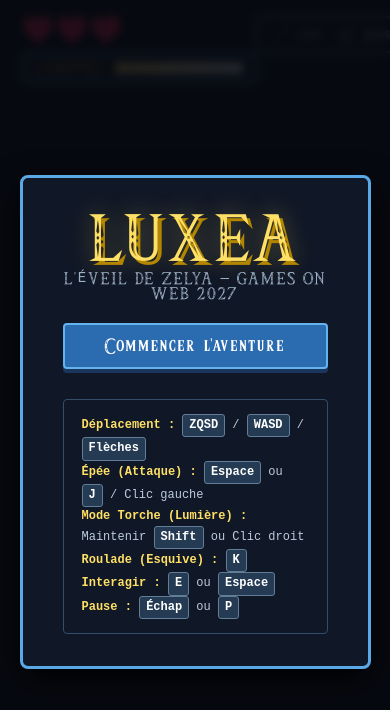
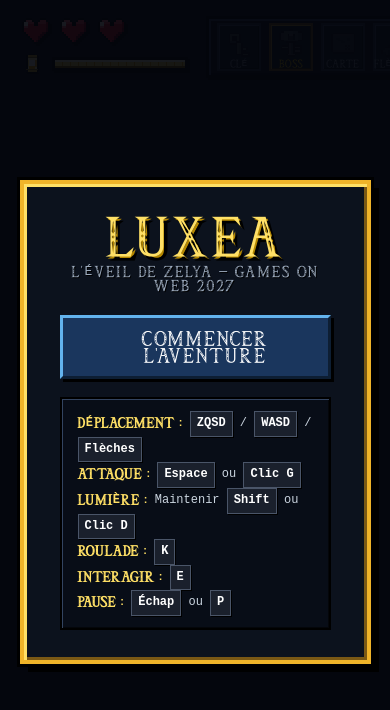
Before and after one commit to leomasoye/Luxea, a website built with Vite: page index.html in a window 390 px wide. Built offline with nearby package versions, Linux system fonts and the light colour scheme; what @babylonjs/core would draw is missing.

Commit message:
feat: implement pixel-art UI assets and retrofit retro game HUD styles

```diff
--- a/index.html
+++ b/index.html
@@ -60,16 +60,16 @@
     /* HUD Bar */
     #hud {
       display: flex;
-      justify-content: space-between;
+      justify-content: flex-start;
       align-items: flex-start;
-      padding: 16px 24px;
-      text-shadow: 2px 2px 0px #000;
+      padding: 16px 20px;
+      gap: 18px;
     }
 
-    .hud-left {
+    .hud-status-col {
       display: flex;
       flex-direction: column;
-      gap: 10px;
+      gap: 8px;
     }
 
     /* Health Hearts */
@@ -80,114 +80,178 @@
     }
 
     .heart-icon {
-      width: 28px;
+      width: 32px;
       height: 28px;
-      background: #ff2a55;
+      background-image: url('/assets/textures/ui/heart-full.svg');
+      background-size: contain;
+      background-repeat: no-repeat;
+      image-rendering: pixelated;
       display: inline-block;
-      clip-path: polygon(50% 10%, 65% 0%, 85% 0%, 100% 20%, 100% 50%, 50% 100%, 0% 50%, 0% 20%, 15% 0%, 35% 10%);
-      filter: drop-shadow(2px 2px 0px #2b000b);
-      transition: transform 0.15s ease;
+      filter: drop-shadow(2px 2px 0px #000);
+      transition: transform 0.1s ease;
     }
 
     .heart-icon.half {
-      background: linear-gradient(to right, #ff2a55 50%, #303742 50%);
+      background-image: url('/assets/textures/ui/heart-half.svg');
     }
 
     .heart-icon.empty {
-      background: #252b36;
+      background-image: url('/assets/textures/ui/heart-empty.svg');
     }
 
-    /* Light Gauge */
-    .light-gauge-container {
+    /* Retro Light Gauge (No text label, pixel lantern icon) */
+    .retro-gauge-container {
       display: flex;
       align-items: center;
       gap: 8px;
-      background: rgba(10, 16, 26, 0.75);
-      border: 2px solid #5aa9e6;
-      border-radius: 4px;
-      padding: 4px 10px;
-      box-shadow: 0 0 10px rgba(90, 169, 230, 0.3);
     }
 
-    .light-gauge-label {
-      font-family: 'Triforce', 'Courier New', monospace;
-      font-size: 13px;
-      font-weight: normal;
-      color: #ffe066;
-      text-transform: uppercase;
-      letter-spacing: 1.5px;
+    .gauge-icon {
+      width: 24px;
+      height: 24px;
+      background-size: contain;
+      background-repeat: no-repeat;
+      image-rendering: pixelated;
+      filter: drop-shadow(1px 1px 0px #000);
+      flex-shrink: 0;
     }
 
-    .light-bar-bg {
-      width: 130px;
-      height: 12px;
-      background: #141b25;
-      border: 1px solid #334e68;
+    .lantern-icon {
+      background-image: url('/assets/textures/ui/item-lantern.svg');
+    }
+
+    .retro-bar-frame {
+      width: 136px;
+      height: 14px;
+      background: #080c14;
+      border: 3px solid #000;
+      box-shadow: inset 1px 1px 0 #555, inset -1px -1px 0 #222, 2px 2px 0px #000;
+      position: relative;
       overflow: hidden;
-      position: relative;
     }
 
     .light-bar-fill {
       width: 100%;
       height: 100%;
-      background: linear-gradient(90deg, #ffe066, #fff3b0, #ffffff);
-      box-shadow: 0 0 8px #ffe066;
-      transition: width 0.1s linear;
+      background: repeating-linear-gradient(90deg, #ffe066 0px, #ffe066 7px, #e5a800 7px, #e5a800 8px);
+      box-shadow: inset 0 2px 0 #fffbe0, inset 0 -2px 0 #8c6000;
+      transition: width 0.08s linear;
     }
 
-    /* Keys Inventory */
-    .hud-right {
+    /* Retro Item Rack (Near Hearts) */
+    .retro-inventory-rack {
       display: flex;
-      gap: 12px;
-      background: rgba(10, 16, 26, 0.75);
-      border: 2px solid #627d98;
-      border-radius: 4px;
-      padding: 6px 12px;
+      gap: 8px;
+      align-items: center;
+      background: #080d17;
+      border: 3px solid #000;
+      box-shadow: inset 2px 2px 0 #334460, inset -2px -2px 0 #04060a, 2px 2px 0px #000;
+      padding: 4px 8px;
     }
 
-    .key-slot {
+    .item-slot {
       display: flex;
+      flex-direction: column;
       align-items: center;
-      gap: 6px;
-      font-family: 'Triforce', 'Courier New', monospace;
-      font-size: 13px;
-      font-weight: normal;
-      letter-spacing: 1px;
+      justify-content: center;
+      width: 44px;
+      height: 48px;
+      background: #0d1422;
+      border: 2px solid #23344d;
+      box-shadow: inset 1px 1px 0 #3b5377, inset -1px -1px 0 #050912;
+      position: relative;
+      padding-top: 2px;
+      transition: border-color 0.2s, background-color 0.2s;
     }
 
-    .key-icon {
-      font-size: 18px;
+    .item-slot.boss-slot {
+      border-color: #7a5814;
+      box-shadow: inset 1px 1px 0 #c4992e, inset -1px -1px 0 #332304;
+    }
+
+    .item-slot.acquired {
+      border-color: #ffd700;
+      background: #151e33;
+    }
+
+    .item-icon {
+      width: 28px;
+      height: 28px;
+      background-size: contain;
+      background-repeat: no-repeat;
+      background-position: center;
+      image-rendering: pixelated;
       opacity: 0.25;
       filter: grayscale(1);
-      transition: all 0.3s;
+      transition: all 0.2s;
     }
 
-    .key-icon.acquired {
+    .item-icon.acquired,
+    .item-slot.acquired .item-icon {
       opacity: 1;
-      filter: none;
-      transform: scale(1.1);
-      text-shadow: 0 0 8px #ffd700;
+      filter: drop-shadow(1px 1px 0px #000);
+      transform: scale(1.05);
+    }
+
+    .key-simple-icon {
+      background-image: url('/assets/textures/ui/key-simple.svg');
+    }
+
+    .key-boss-icon {
+      background-image: url('/assets/textures/ui/key-boss.svg');
+    }
+
+    .map-icon {
+      background-image: url('/assets/textures/ui/item-map.svg');
+    }
+
+    .arrow-icon {
+      background-image: url('/assets/textures/ui/item-arrow.svg');
+    }
+
+    .item-slot.item-locked .item-icon {
+      opacity: 0.15;
+    }
+
+    .slot-tag {
+      font-family: 'Triforce', monospace;
+      font-size: 9px;
+      letter-spacing: 0.5px;
+      color: #94a3b8;
+      text-transform: uppercase;
+      margin-top: 2px;
+      line-height: 1;
+    }
+
+    .slot-tag.boss-tag {
+      color: #ffd700;
+    }
+
+    .item-slot.acquired .slot-tag {
+      color: #ffe066;
+      font-weight: bold;
     }
 
     /* Floating Projected Interaction Prompt */
     #interaction-prompt {
       position: absolute;
       transform: translate(-50%, -100%);
-      background: rgba(12, 18, 28, 0.9);
-      border: 2px solid #ffe066;
-      color: #fff;
-      padding: 6px 12px;
-      border-radius: 4px;
-      font-family: 'Triforce', 'Courier New', monospace;
+      background: #080d17;
+      border: 3px solid #f0b429;
+      outline: 2px solid #000;
+      color: #ffe066;
+      padding: 5px 12px;
+      font-family: 'Triforce', monospace;
       font-size: 14px;
       letter-spacing: 1px;
       pointer-events: none;
       display: none;
-      box-shadow: 0 4px 10px rgba(0, 0, 0, 0.6);
+      box-shadow: 4px 4px 0px #000;
       white-space: nowrap;
+      text-shadow: 2px 2px 0px #000;
     }
 
-    /* Dialogue & Message Box */
+    /* Dialogue & Message Box - 16-Bit Retro RPG Frame */
     #dialogue-container {
       width: 100%;
       padding: 0 24px 24px 24px;
@@ -197,58 +261,65 @@
     .dialogue-box {
       max-width: 760px;
       margin: 0 auto;
-      background: #101726;
-      border: 3px solid #f0b429;
-      border-radius: 6px;
+      background: #0a0f1a;
+      border: 4px solid #f0b429;
+      outline: 3px solid #000000;
+      box-shadow: inset 3px 3px 0 #ffe066, inset -3px -3px 0 #7a5814, 6px 6px 0px #000000;
+      border-radius: 0px;
       padding: 16px 22px;
-      box-shadow: 0 8px 24px rgba(0,0,0,0.8), inset 0 0 12px rgba(240, 180, 41, 0.15);
       color: #f7fafc;
       position: relative;
     }
 
     .dialogue-speaker {
-      font-family: 'Triforce', 'Courier New', monospace;
+      font-family: 'Triforce', monospace;
       color: #ffe066;
       font-size: 16px;
       letter-spacing: 2px;
       text-transform: uppercase;
-      margin-bottom: 6px;
+      margin-bottom: 8px;
       display: flex;
       align-items: center;
       gap: 8px;
+      text-shadow: 2px 2px 0 #000;
     }
 
     .dialogue-text {
       font-size: 15px;
-      line-height: 1.5;
+      line-height: 1.6;
       min-height: 44px;
+      text-shadow: 1px 1px 0 #000;
     }
 
     .dialogue-hint {
       position: absolute;
       right: 18px;
       bottom: 10px;
-      font-family: 'Triforce', 'Courier New', monospace;
+      font-family: 'Triforce', monospace;
       font-size: 12px;
       letter-spacing: 1px;
-      color: #9fb3c8;
-      animation: pulse 1s infinite alternate;
+      color: #ffe066;
+      text-shadow: 1px 1px 0 #000;
     }
 
-    @keyframes pulse {
-      from { opacity: 0.5; }
-      to { opacity: 1; }
+    .dialogue-arrow {
+      display: inline-block;
+      animation: retro-blink 0.8s infinite steps(1);
     }
 
-    /* Modals & Fullscreen Overlays (Title, Pause, GameOver) */
+    @keyframes retro-blink {
+      0%, 49% { opacity: 1; }
+      50%, 100% { opacity: 0; }
+    }
+
+    /* Modals & Fullscreen Overlays (Title, Pause, GameOver) - Authentic Retro */
     .menu-modal {
       position: absolute;
       top: 0;
       left: 0;
       width: 100%;
       height: 100%;
-      background: rgba(7, 10, 17, 0.88);
-      backdrop-filter: blur(4px);
+      background: rgba(4, 6, 12, 0.92);
       display: flex;
       flex-direction: column;
       align-items: center;
@@ -257,97 +328,135 @@
       text-align: center;
     }
 
+    /* Retro Pixel Window Frame */
     .modal-card {
-      background: #101726;
-      border: 3px solid #5aa9e6;
-      border-radius: 8px;
-      padding: 32px 40px;
-      max-width: 540px;
+      background: #0c121d;
+      border: 4px solid #f0b429;
+      outline: 3px solid #000000;
+      box-shadow: inset 3px 3px 0 #ffe066, inset -3px -3px 0 #7a5814, 8px 8px 0px #000000;
+      border-radius: 0px;
+      padding: 30px 36px;
+      max-width: 500px;
       width: 90%;
-      box-shadow: 0 12px 32px rgba(0, 0, 0, 0.8);
     }
 
     .game-title {
-      font-family: 'Triforce', 'Courier New', sans-serif;
-      font-size: 54px;
-      letter-spacing: 5px;
+      font-family: 'Triforce', monospace;
+      font-size: 46px;
+      letter-spacing: 4px;
       color: #ffe066;
-      text-shadow: 4px 4px 0 #b38600, 0 0 25px rgba(255, 224, 102, 0.45);
-      margin-bottom: 8px;
+      text-shadow: 4px 4px 0 #000000, 2px 2px 0 #b38600;
+      margin-bottom: 6px;
     }
 
     .game-subtitle {
-      font-family: 'Triforce', 'Courier New', sans-serif;
-      font-size: 14px;
-      color: #9fb3c8;
+      font-family: 'Triforce', monospace;
+      font-size: 13px;
+      color: #a0aec0;
       letter-spacing: 2px;
       text-transform: uppercase;
       margin-bottom: 24px;
+      text-shadow: 1px 1px 0 #000;
     }
 
+    /* Retro Buttons with Cursor and Pixel 3D Bevel */
     .btn-retro {
-      display: inline-block;
+      display: flex;
+      align-items: center;
+      justify-content: center;
+      gap: 10px;
       width: 100%;
-      background: #2b6cb0;
-      border: 2px solid #63b3ed;
+      background: #1a365d;
+      border: 3px solid;
+      border-color: #63b3ed #0d1e33 #0d1e33 #63b3ed;
       color: #ffffff;
-      padding: 12px 20px;
-      font-family: 'Triforce', 'Courier New', monospace;
-      font-size: 18px;
+      padding: 12px 18px;
+      font-family: 'Triforce', monospace;
+      font-size: 17px;
       letter-spacing: 2px;
+      text-transform: uppercase;
       cursor: pointer;
-      border-radius: 4px;
+      border-radius: 0px;
       margin-bottom: 12px;
-      transition: all 0.15s ease;
-      box-shadow: 0 4px 0 #1a365d;
+      box-shadow: 3px 3px 0px #000000;
+      transition: none;
+    }
+
+    .btn-retro .cursor-arrow {
+      color: #ffe066;
+      font-size: 14px;
+      opacity: 0;
+      transform: translateX(-4px);
     }
 
     .btn-retro:hover {
-      background: #3182ce;
-      transform: translateY(-2px);
-      box-shadow: 0 6px 0 #1a365d;
+      background: #2b6cb0;
+      border-color: #bee3f8 #1a365d #1a365d #bee3f8;
+      color: #ffe066;
+    }
+
+    .btn-retro:hover .cursor-arrow {
+      opacity: 1;
+      transform: translateX(0);
     }
 
     .btn-retro:active {
-      transform: translateY(2px);
-      box-shadow: 0 2px 0 #1a365d;
+      border-color: #0d1e33 #63b3ed #63b3ed #0d1e33;
+      transform: translate(2px, 2px);
+      box-shadow: 1px 1px 0px #000000;
     }
 
     .btn-secondary {
-      background: #243b53;
-      border-color: #486581;
-      box-shadow: 0 4px 0 #102a43;
+      background: #1a202c;
+      border-color: #4a5568 #0a0d14 #0a0d14 #4a5568;
+      color: #cbd5e0;
     }
 
     .btn-secondary:hover {
-      background: #334e68;
-      box-shadow: 0 6px 0 #102a43;
+      background: #2d3748;
+      border-color: #718096 #1a202c #1a202c #718096;
+      color: #fff;
     }
 
+    /* Controls Panel - Retro Window Style */
     .controls-panel {
       margin-top: 18px;
-      background: rgba(16, 24, 38, 0.9);
-      border: 1px solid #334e68;
-      border-radius: 4px;
-      padding: 14px 18px;
+      background: #080d17;
+      border: 2px solid #000;
+      box-shadow: inset 1px 1px 0 #334460, inset -1px -1px 0 #04060a;
+      border-radius: 0px;
+      padding: 12px 16px;
       font-size: 12px;
       text-align: left;
-      line-height: 1.6;
-      color: #bcccdc;
+      line-height: 1.8;
+      color: #cbd5e0;
     }
 
     .controls-panel strong {
       color: #ffe066;
+      font-family: 'Triforce', monospace;
+      letter-spacing: 1px;
     }
 
     .key-badge {
       display: inline-block;
-      background: #243b53;
-      border: 1px solid #627d98;
+      background: #1a202c;
+      border: 1px solid #4a5568;
       padding: 1px 6px;
-      border-radius: 3px;
+      border-radius: 0px;
+      box-shadow: 1px 1px 0 #000;
       font-weight: bold;
       color: #fff;
+    }
+
+    /* Minimalist Retro Pause Hints */
+    .pause-hint {
+      margin-top: 14px;
+      font-family: 'Triforce', monospace;
+      font-size: 13px;
+      letter-spacing: 1.5px;
+      color: #94a3b8;
+      text-shadow: 1px 1px 0 #000;
     }
 
     /* Dev stats */
@@ -369,28 +478,44 @@
   <div id="ui-overlay">
     <!-- Top HUD -->
     <div id="hud">
-      <div class="hud-left">
+      <div class="hud-status-col">
         <div class="hearts-container" id="hearts-container">
           <div class="heart-icon" id="heart-0"></div>
           <div class="heart-icon" id="heart-1"></div>
           <div class="heart-icon" id="heart-2"></div>
         </div>
-        <div class="light-gauge-container">
-          <span class="light-gauge-label">Lumière</span>
-          <div class="light-bar-bg">
+        <div class="retro-gauge-container">
+          <div class="gauge-icon lantern-icon" title="Énergie de Lumière"></div>
+          <div class="retro-bar-frame">
             <div class="light-bar-fill" id="light-bar-fill"></div>
           </div>
         </div>
       </div>
 
-      <div class="hud-right">
-        <div class="key-slot" title="Clé simple (Caverne de l'Est)">
-          <span class="key-icon" id="icon-simple-key">🗝️</span>
-          <span>Clé</span>
+      <!-- Retro Items & Keys Rack (placed near hearts) -->
+      <div class="retro-inventory-rack">
+        <!-- Normal Key Slot -->
+        <div class="item-slot" id="slot-simple-key" title="Clé Simple">
+          <div class="item-icon key-simple-icon" id="icon-simple-key"></div>
+          <span class="slot-tag">Clé</span>
         </div>
-        <div class="key-slot" title="Clé du Boss (Sanctuaire de l'Ouest)">
-          <span class="key-icon" id="icon-boss-key">👑</span>
-          <span>Boss</span>
+
+        <!-- Boss Key Slot (specified as Clé de Boss) -->
+        <div class="item-slot boss-slot" id="slot-boss-key" title="Clé de Boss">
+          <div class="item-icon key-boss-icon" id="icon-boss-key"></div>
+          <span class="slot-tag boss-tag">Boss</span>
+        </div>
+
+        <!-- Reserved slot for Map (Carte) -->
+        <div class="item-slot item-locked" id="slot-map" title="Carte (Emplacement réservé)">
+          <div class="item-icon map-icon"></div>
+          <span class="slot-tag">Carte</span>
+        </div>
+
+        <!-- Reserved slot for Arrows (Flèches) -->
+        <div class="item-slot item-locked" id="slot-arrows" title="Flèches (Emplacement réservé)">
+          <div class="item-icon arrow-icon"></div>
+          <span class="slot-tag">Flèches</span>
         </div>
       </div>
     </div>
@@ -403,7 +528,7 @@
       <div class="dialogue-box">
         <div class="dialogue-speaker" id="dialogue-speaker">Zelya</div>
         <div class="dialogue-text" id="dialogue-text">...</div>
-        <div class="dialogue-hint">[E] ou [Espace] Continuer</div>
+        <div class="dialogue-hint">[E] ou [Espace] <span class="dialogue-arrow">▼</span></div>
       </div>
     </div>
   </div>
@@ -414,16 +539,20 @@
       <div class="game-title">LUXEA</div>
       <div class="game-subtitle">L'Éveil de Zelya — Games on Web 2027</div>
 
-      <button id="btn-start-game" class="btn-retro">Commencer l'aventure</button>
-      <button id="btn-sound-toggle" class="btn-retro btn-secondary" style="display: none;">Son : Désactivé</button>
+      <button id="btn-start-game" class="btn-retro">
+        <span class="cursor-arrow">►</span> Commencer l'aventure
+      </button>
+      <button id="btn-sound-toggle" class="btn-retro btn-secondary" style="display: none;">
+        <span class="cursor-arrow">►</span> Son : Désactivé
+      </button>
 
       <div class="controls-panel">
-        <div><strong>Déplacement :</strong> <span class="key-badge">ZQSD</span> / <span class="key-badge">WASD</span> / <span class="key-badge">Flèches</span></div>
-        <div><strong>Épée (Attaque) :</strong> <span class="key-badge">Espace</span> ou <span class="key-badge">J</span> / Clic gauche</div>
-        <div><strong>Mode Torche (Lumière) :</strong> Maintenir <span class="key-badge">Shift</span> ou Clic droit</div>
-        <div><strong>Roulade (Esquive) :</strong> <span class="key-badge">K</span></div>
-        <div><strong>Interagir :</strong> <span class="key-badge">E</span> ou <span class="key-badge">Espace</span></div>
-        <div><strong>Pause :</strong> <span class="key-badge">Échap</span> ou <span class="key-badge">P</span></div>
+        <div><strong>DÉPLACEMENT :</strong> <span class="key-badge">ZQSD</span> / <span class="key-badge">WASD</span> / <span class="key-badge">Flèches</span></div>
+        <div><strong>ATTAQUE :</strong> <span class="key-badge">Espace</span> ou <span class="key-badge">Clic G</span></div>
+        <div><strong>LUMIÈRE :</strong> Maintenir <span class="key-badge">Shift</span> ou <span class="key-badge">Clic D</span></div>
+        <div><strong>ROULADE :</strong> <span class="key-badge">K</span></div>
+        <div><strong>INTERAGIR :</strong> <span class="key-badge">E</span></div>
+        <div><strong>PAUSE :</strong> <span class="key-badge">Échap</span> ou <span class="key-badge">P</span></div>
       </div>
     </div>
   </div>
@@ -431,25 +560,30 @@
   <!-- Pause Menu Modal -->
   <div id="pause-modal" class="menu-modal interactive" style="display: none;">
     <div class="modal-card">
-      <div class="game-title" style="font-size: 32px;">PAUSE</div>
-      <div class="game-subtitle">Partie en suspens</div>
+      <div class="game-title" style="font-size: 36px; margin-bottom: 20px;">PAUSE</div>
 
-      <button id="btn-resume-game" class="btn-retro">Reprendre</button>
-      <button id="btn-pause-sound" class="btn-retro btn-secondary" style="display: none;">Son : Désactivé</button>
-      <button id="btn-reset-game" class="btn-retro btn-secondary">Recommencer au Spawn</button>
+      <button id="btn-resume-game" class="btn-retro">
+        <span class="cursor-arrow">►</span> Reprendre
+      </button>
+      <button id="btn-pause-sound" class="btn-retro btn-secondary" style="display: none;">
+        <span class="cursor-arrow">►</span> Son : Désactivé
+      </button>
+      <button id="btn-reset-game" class="btn-retro btn-secondary">
+        <span class="cursor-arrow">►</span> Recommencer au Spawn
+      </button>
 
-      <div class="controls-panel">
-        <div>Appuyez sur <span class="key-badge">Échap</span> ou <span class="key-badge">P</span> pour reprendre directement.</div>
-      </div>
+      <div class="pause-hint">[Échap] ou [P] pour reprendre</div>
     </div>
   </div>
 
   <!-- Game Over Modal -->
   <div id="gameover-modal" class="menu-modal interactive" style="display: none;">
-    <div class="modal-card">
-      <div class="game-title" style="font-size: 36px; color: #ff4d6d; text-shadow: 3px 3px 0 #80001a;">DÉFAITE</div>
+    <div class="modal-card" style="border-color: #e61c38; box-shadow: inset 3px 3px 0 #ff6b81, inset -3px -3px 0 #800016, 8px 8px 0px #000;">
+      <div class="game-title" style="font-size: 36px; color: #ff4d6d; text-shadow: 4px 4px 0 #000, 2px 2px 0 #80001a;">DÉFAITE</div>
       <div class="game-subtitle">Zelya a succombé...</div>
-      <button id="btn-respawn" class="btn-retro">Réapparaître dans la Plaine</button>
+      <button id="btn-respawn" class="btn-retro">
+        <span class="cursor-arrow">►</span> Réapparaître dans la Plaine
+      </button>
     </div>
   </div>
 
```
Also changed, not shown: src/ui/UIManager.js (+12 -7 lines), .agents/skills/retro-game-ui/SKILL.md (added), LICENSES.md, public/assets/textures/ui/heart-empty.svg (added), public/assets/textures/ui/heart-full.svg (added), public/assets/textures/ui/heart-half.svg (added), public/assets/textures/ui/item-arrow.svg (added), public/assets/textures/ui/item-lantern.svg (added), public/assets/textures/ui/item-map.svg (added), public/assets/textures/ui/key-boss.svg (added), public/assets/textures/ui/key-simple.svg (added).
